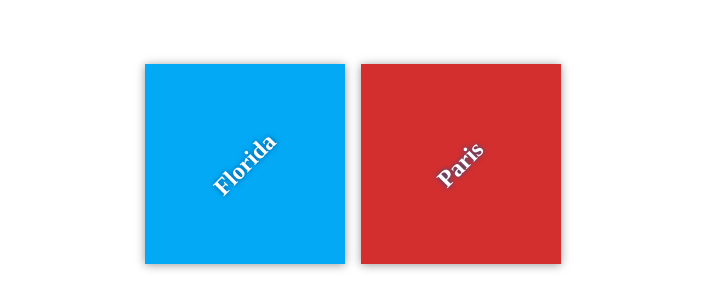
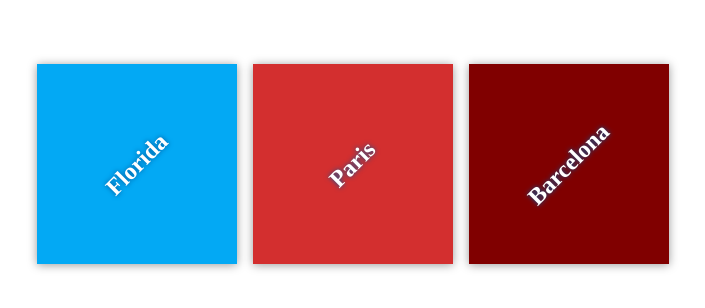
Before and after one commit to Tunji-L/my-travel-plan, a plain HTML site: page index.html in a window 1280 px wide. Shown: the part 236-544 px from the top of the page, without its empty margins (287-992 px from the left). Drawn offline with Linux system fonts and the light colour scheme; files that its build step writes are made by us from their sources.

Commit message:
Adding destination to barcelona

```diff
--- a/app.css
+++ b/app.css
@@ -40,9 +40,14 @@ body {
     text-align: center;
 }
 
+.destination:hover h2 {
+    transform: rotate(0deg);
+}
+
 h2 {
     margin: 0;
     transform: rotate(-45deg);
+    transition: transform 0.5s;
     text-shadow: 0 0 5px #01579b;
 }
 
@@ -53,3 +58,7 @@ h2 {
 #paris {
     background-color: #d32f2f;
 }
+
+#barcelona {
+    background-color: #800000;
+}
--- a/index.html
+++ b/index.html
@@ -17,6 +17,10 @@
             <div class="destination" id="paris">
                 <h2>Paris</h2>
             </div>
+
+            <div class="destination" id="barcelona">
+                <h2>Barcelona</h2>
+            </div>
         </div>
     </div>
 
```
